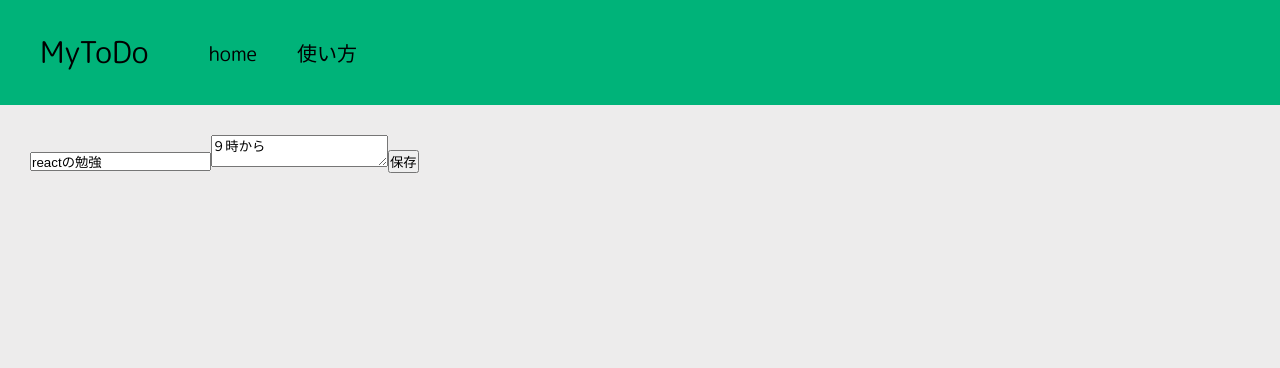
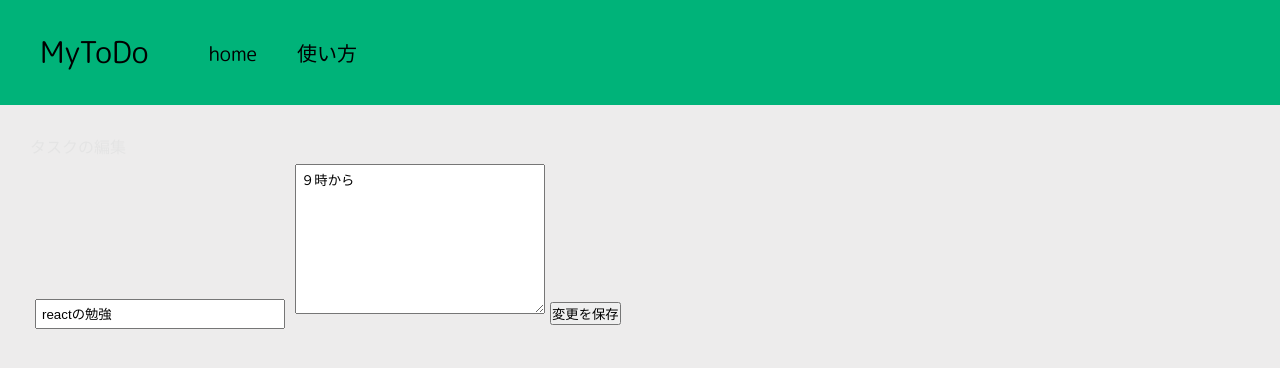
Before and after one commit to enbanbunbun123/MyToDo, a React (Create React App) app: page /EditTask/13b56b64-14df-4efa-8edf-567d80291c27/fc45043d-7a7c-48d7-8830-be532e0906df in a window 1280 px wide. Shown: the top 368 px of the page. Built offline with nearby package versions, Linux system fonts and the light colour scheme.

Commit message:
編集画面のスタイル構築

```diff
--- a/src/components/EditTask.js
+++ b/src/components/EditTask.js
@@ -24,10 +24,22 @@ const EditTask = ({ data, onTaskEdit }) => {
     }
 
     return(
-        <div>
-            <input value={title} onChange={e => setTitle(e.target.value)}/>
-            <textarea value={description} onChange={e => setDescription(e.target.value)}/>
-            <button onClick={handleSave}>保存</button>
+        <div className='edit-content'>
+            <div className='edit-title'>タスクの編集</div>
+            <input
+                className='trello-input-text'
+                value={title}
+                onChange={e => setTitle(e.target.value)}
+            />
+            <textarea
+                className='trello-input-text-description'
+                value={description}
+                onChange={e => setDescription(e.target.value)}
+            />
+            <button
+            className='trello-input-button-edit'
+            onClick={handleSave}
+            >変更を保存</button>
         </div>
     )
 };
--- /dev/null
+++ b/src/styles/editTask.css
@@ -0,0 +1,43 @@
+.edit-content{
+    display: flex;
+    flex-direction: column;
+    align-items: center;
+    background: #C0C0C0;
+    border-radius: 15px;
+    max-width: 400px;
+    margin: auto;
+}
+
+.edit-title{
+    color: black;
+    margin: 10px 0;
+}
+
+.trello-input-text{
+    padding: 5px;
+    margin: 5px;
+    width: 250px;
+    height: 30px;
+}
+
+.trello-input-text-description{
+    padding: 5px;
+    margin: 5px;
+    width: 250px;
+    height: 150px;
+}
+
+.trello-input-button-edit{
+    margin: 10px 0 15px 0;
+    cursor: pointer;
+    background-color: #707070;
+    color: #e4e4e4;
+    border: none;
+    outline: none;
+    font-size: 15px;
+    padding: 5px 40px;
+    margin-left: auto;
+    margin-right: auto;
+    display: block;
+    border-radius: 10px;
+}
```
